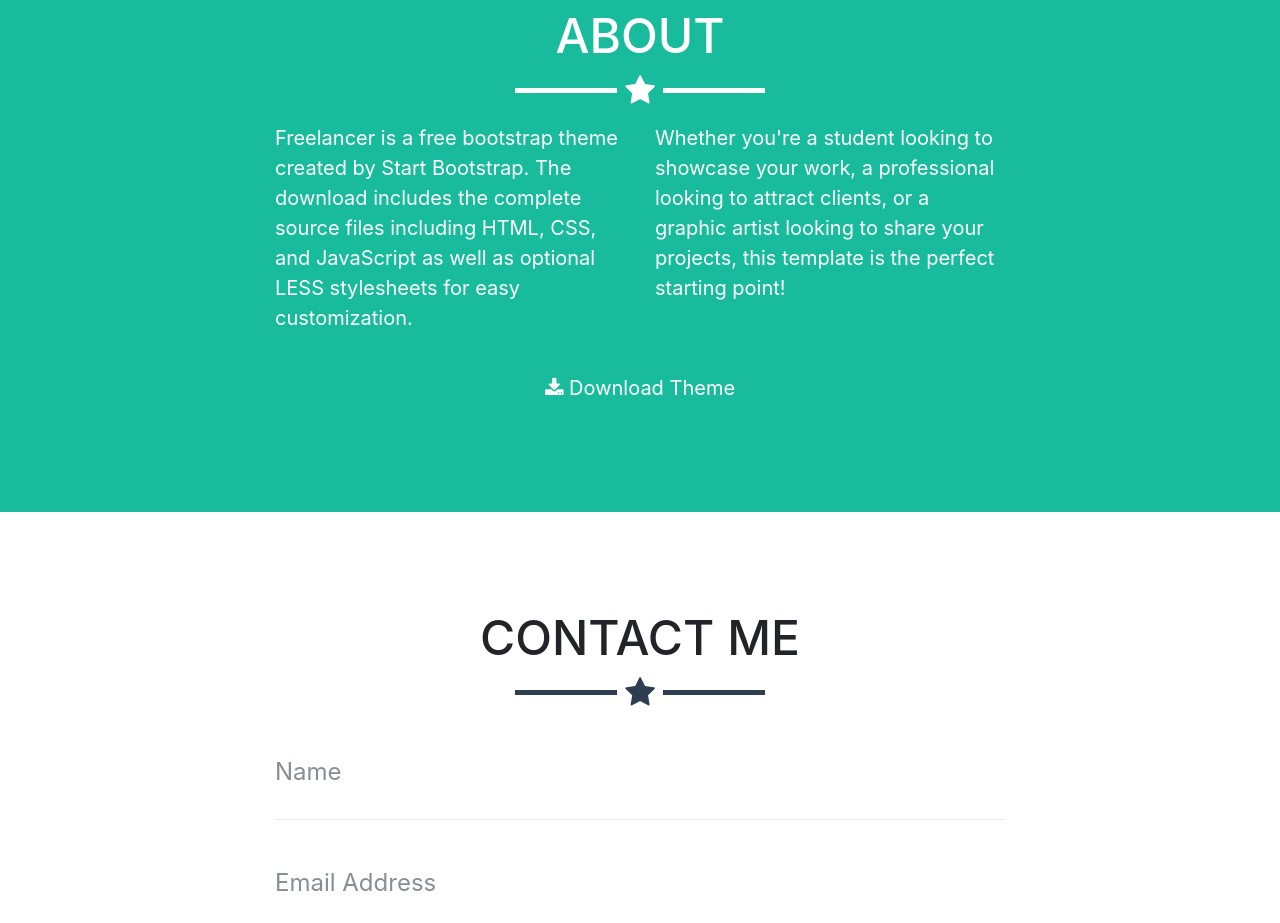
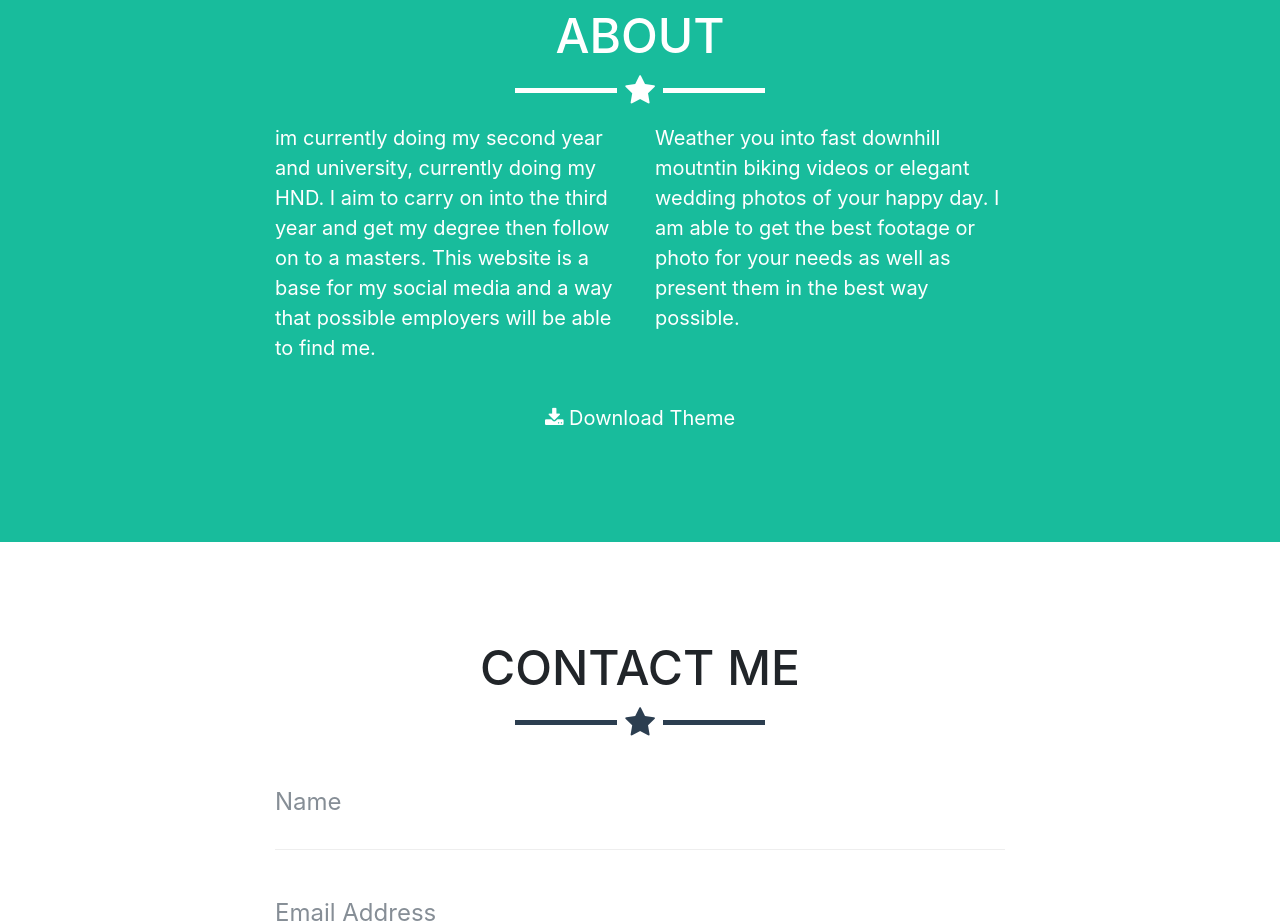
Before and after one commit to callumjackson/callumjackson.github.io, a website with bundled scripts: page index.html in a window 1280 px wide. Shown: the part 1900-2823 px from the top of the page. Built offline with nearby package versions, Linux system fonts and the light colour scheme.

Commit message:
about section update

```diff
--- a/index.html
+++ b/index.html
@@ -138,10 +138,10 @@
         <hr class="star-light">
         <div class="row">
           <div class="col-lg-4 ml-auto">
-            <p>Freelancer is a free bootstrap theme created by Start Bootstrap. The download includes the complete source files including HTML, CSS, and JavaScript as well as optional LESS stylesheets for easy customization.</p>
+            <p>im currently doing my second year and university, currently doing my HND. I aim to carry on into the third year and get my degree then follow on to a masters. This website is a base for my social media and a way that possible employers will be able to find me.</p>
           </div>
           <div class="col-lg-4 mr-auto">
-            <p>Whether you're a student looking to showcase your work, a professional looking to attract clients, or a graphic artist looking to share your projects, this template is the perfect starting point!</p>
+            <p>Weather you into fast downhill moutntin biking videos or elegant wedding photos of your happy day. I am able to get the best footage or photo for your needs as well as present them in the best way possible.</p>
           </div>
           <div class="col-lg-8 mx-auto text-center">
             <a href="#" class="btn btn-lg btn-outline">
--- a/scss/_masthead.scss
+++ b/scss/_masthead.scss
@@ -10,8 +10,11 @@ header.masthead {
   img {
     display: block;
 
+
+
     margin: 0 auto 20px;
   }
+
   .intro-text {
     .name {
       font-family: 'Montserrat', 'Helvetica Neue', Helvetica, Arial, sans-serif;
```
Also changed, not shown: css/freelancer.css.
